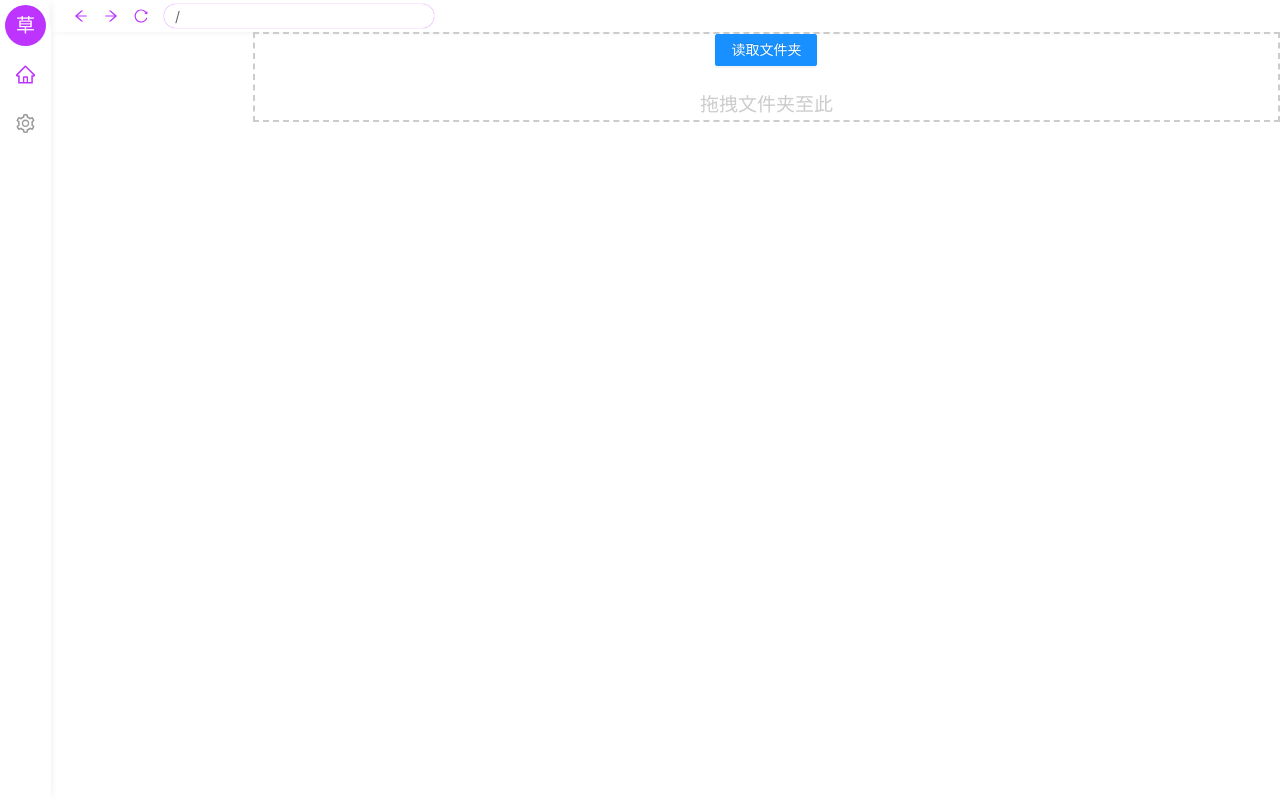
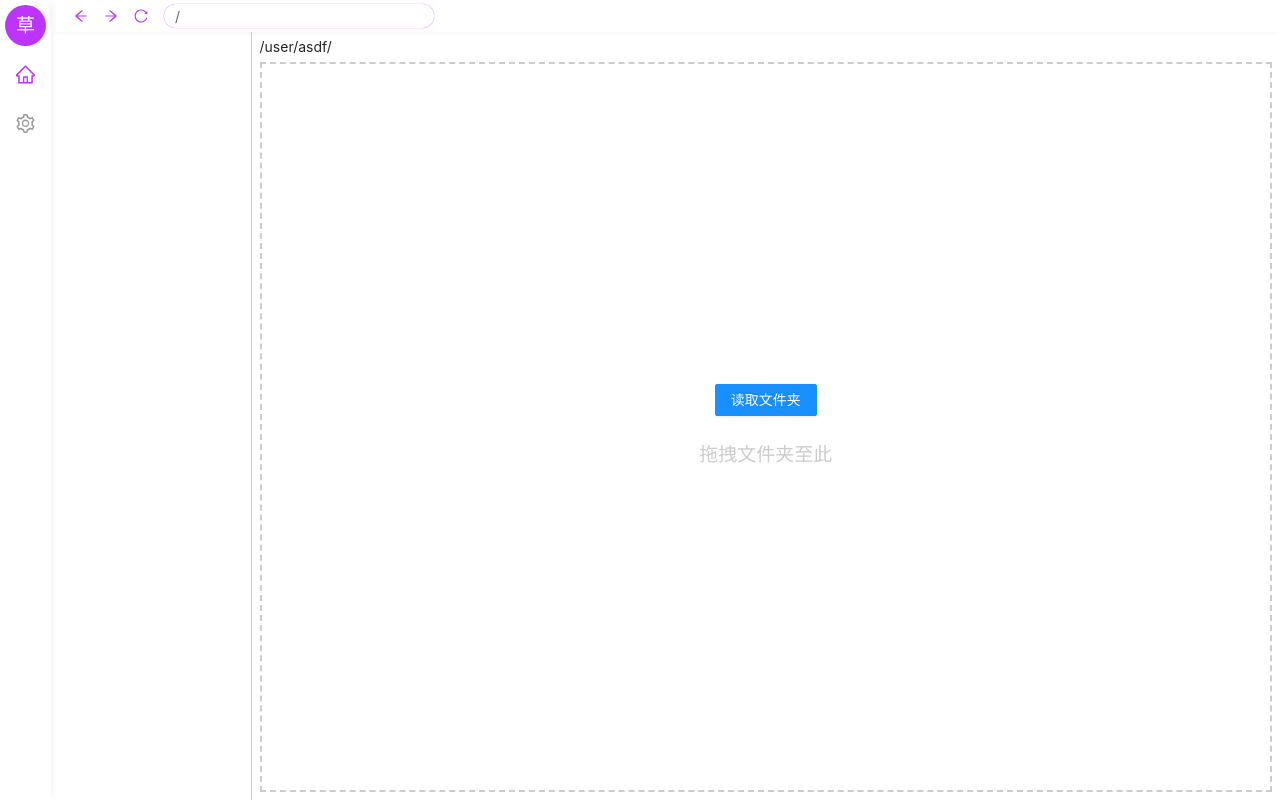
Before and after one commit to caoxiemeihao/gitui, a Vue app: page /#/ in a window 1280 px wide. Built offline with nearby package versions, Linux system fonts and the light colour scheme.

Commit message:
faet: main UI basic layout

```diff
--- a/src/views/home/index.less
+++ b/src/views/home/index.less
@@ -4,10 +4,20 @@
   }
 
   .middle {
-    width: 2px;
+    width: .5px;
+    background-color: #ccc;
   }
 
   .right {
     width: 0;
+
+    .current-path {
+      height: 30px;
+      padding-top: 4px;
+    }
+
+    .right-content {
+      height: 0;
+    }
   }
 }
--- a/src/views/home/index.tsx
+++ b/src/views/home/index.tsx
@@ -30,8 +30,13 @@ export default defineComponent({
           {dirs.value.map(dir => dir.name)}
         </div>
         <div class='middle h-100' />
-        <div class='right h-100 flex-fill'>
-          {ReadPathUI()}
+        <div class='right h-100 pr-2 pl-2 flex-fill d-flex flex-column'>
+          <div class='current-path'>
+            {'/user/asdf/'}
+          </div>
+          <div class='right-content flex-fill'>
+            {ReadPathUI({ style: 'height:calc(100% - 8px);' })}
+          </div>
         </div>
       </div>
     )
```
